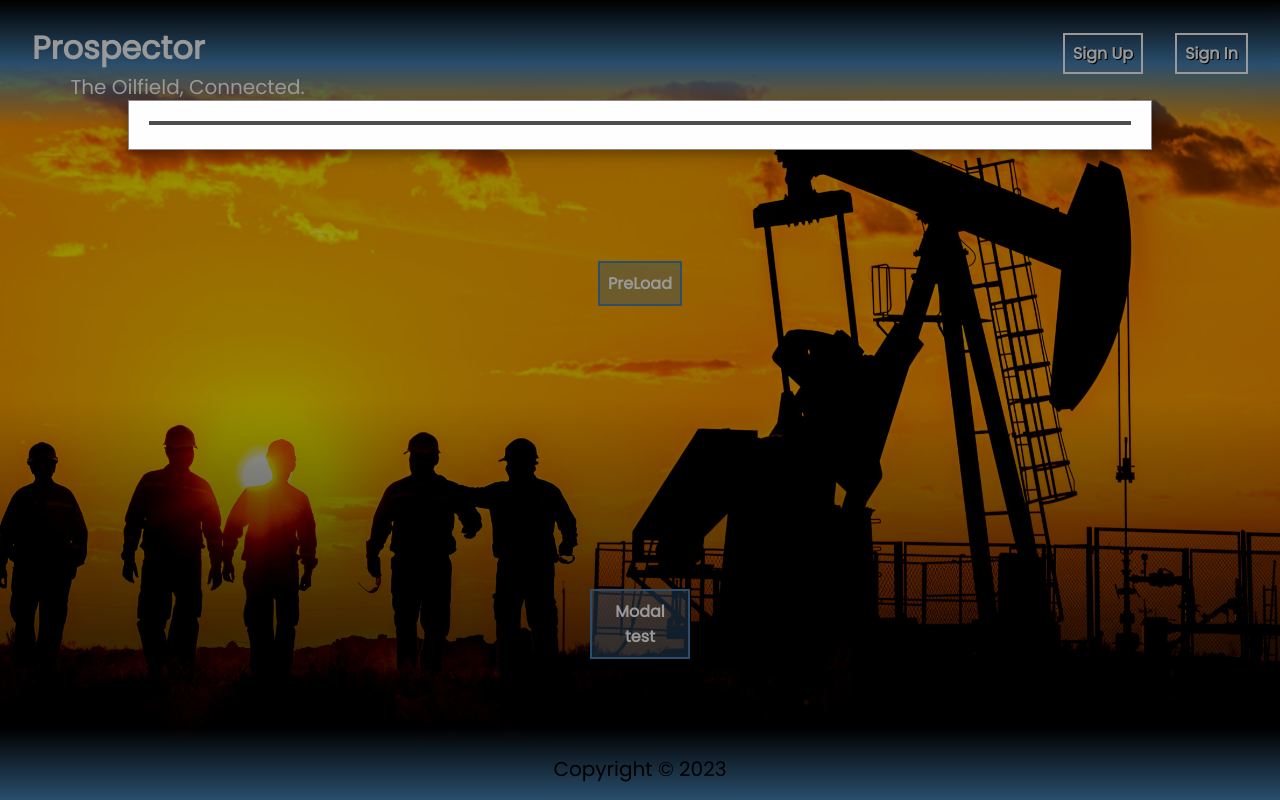
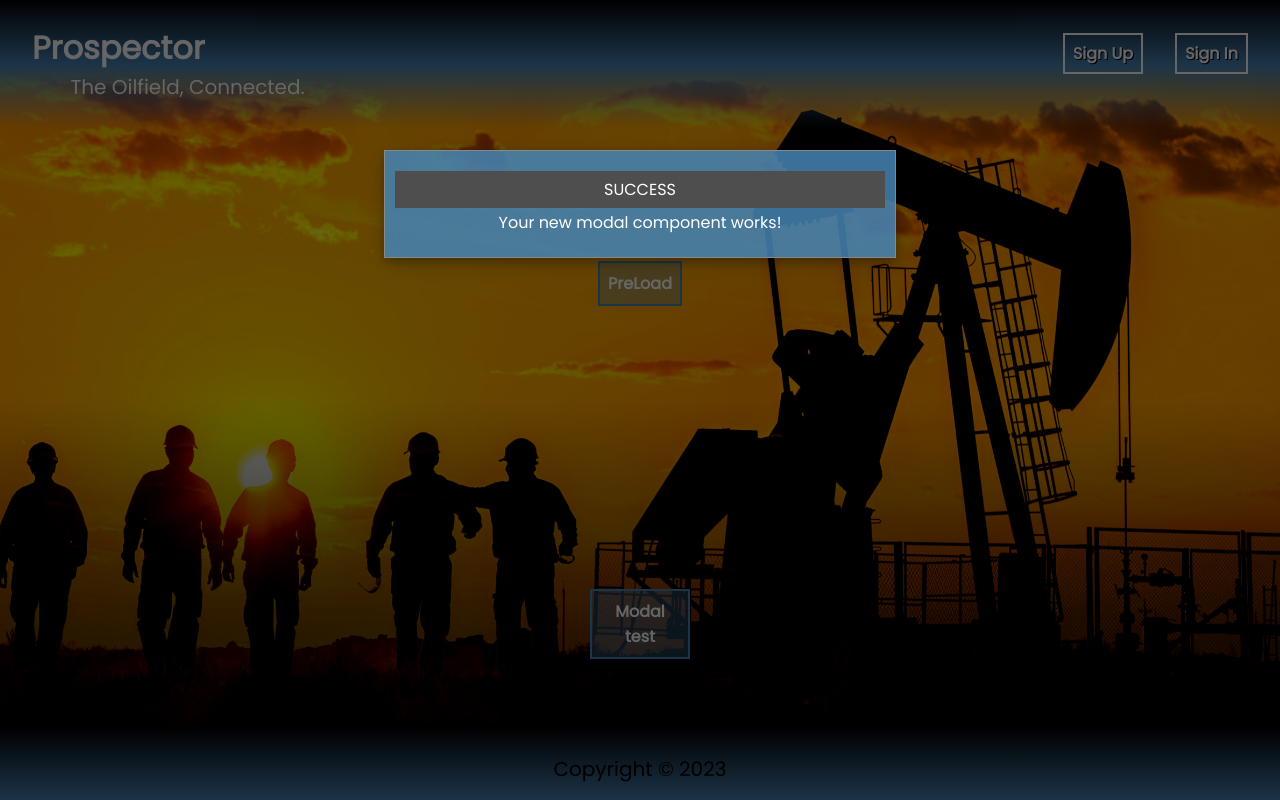
Before and after one commit to TheShzaMan/Capstone_Project-Frontend, a React (Create React App) app: page /dbSeed in a window 1280 px wide. Both pictures are taken after a click on the button "Modal test". Built offline with nearby package versions, Linux system fonts and the light colour scheme.

Commit message:
Completing modal component and it now can be added throughout app

```diff
--- a/src/components/AlertModal/AlertModal.css
+++ b/src/components/AlertModal/AlertModal.css
@@ -1,29 +1,36 @@
-.modal-container {
-	display: block; /* Hidden by default */
-	position: fixed; /* Stay in place */
-	z-index: 1; /* Sit on top */
-	padding-top: 100px; /* Location of the box */
+.modal-active {
+	display: block;
+	position: fixed;
+	z-index: 1;
+	padding-top: 150px;
 	left: 0;
 	top: 0;
-	width: 100%; /* Full width */
-	height: 100%; /* Full height */
-	overflow: auto; /* Enable scroll if needed */
-	background-color: rgb(0, 0, 0); /* Fallback color */
-	background-color: rgba(0, 0, 0, 0.4);
+	width: 100%;
+	height: 100%;
+	overflow: auto;
+	background-color: rgb(0, 0, 0);
+	background-color: rgba(0, 0, 0, 0.6);
 }
+.modal-inactive {
+	display: none;
+}
+
 .modal-content {
-	background-color: #fefefe;
+	background-color: rgba(70, 131, 180, 0.855);
 	margin: auto;
-	padding: 20px;
+	padding: 20px 10px;
 	border: 1px solid #888;
-	width: 80%;
+	width: 40%;
+	min-height: fit-content;
 	box-shadow: 0 4px 8px 0 rgba(0, 0, 0, 0.2), 0 6px 20px 0 rgba(0, 0, 0, 0.19);
+	position: relative;
 }
 .modal-header {
-	padding: 2px 16px;
+	padding: 6px 16px;
 	background-color: #4d4e4d;
 	color: white;
 }
 .modal-body {
 	padding: 2px 16px;
+	color: white;
 }
--- a/src/components/AlertModal/AlertModal.jsx
+++ b/src/components/AlertModal/AlertModal.jsx
@@ -1,11 +1,15 @@
 import "./AlertModal.css";
-
-const AlertModal = (modal) => {
+import { useState } from "react";
+const AlertModal = ({ header, message }) => {
+	const [modalState, setModalState] = useState("modal-active");
+	const handleClick = () => {
+		setModalState("modal-inactive");
+	};
 	return (
-		<div className='modal-container'>
+		<div onClick={handleClick} className={modalState}>
 			<div className='modal-content'>
-				<div className='modal-header'>{modal.header}</div>
-				<div className='modal-body'>{modal.message}</div>
+				<div className='modal-header'>{header}</div>
+				<div className='modal-body'>{message}</div>
 			</div>
 		</div>
 	);
--- a/src/pages/DbEZLoadPage/DbEZLoadPage.jsx
+++ b/src/pages/DbEZLoadPage/DbEZLoadPage.jsx
@@ -25,11 +25,6 @@ const DbEZLoadPage = () => {
 
 	const handleClick = () => {
 		setModalOn(!modalOn);
-		const modalMessage = {
-			header: "SUCCESS",
-			message: "Your new modal componenet works!",
-		};
-		return modalMessage;
 	};
 
 	return (
@@ -40,7 +35,12 @@ const DbEZLoadPage = () => {
 			<button type='button' onClick={handleClick}>
 				Modal test
 			</button>
-			{modalOn === true && <AlertModal />}
+			{modalOn === true && (
+				<AlertModal
+					header='SUCCESS'
+					message='Your new modal component works!'
+				/>
+			)}
 		</div>
 	);
 };
```
